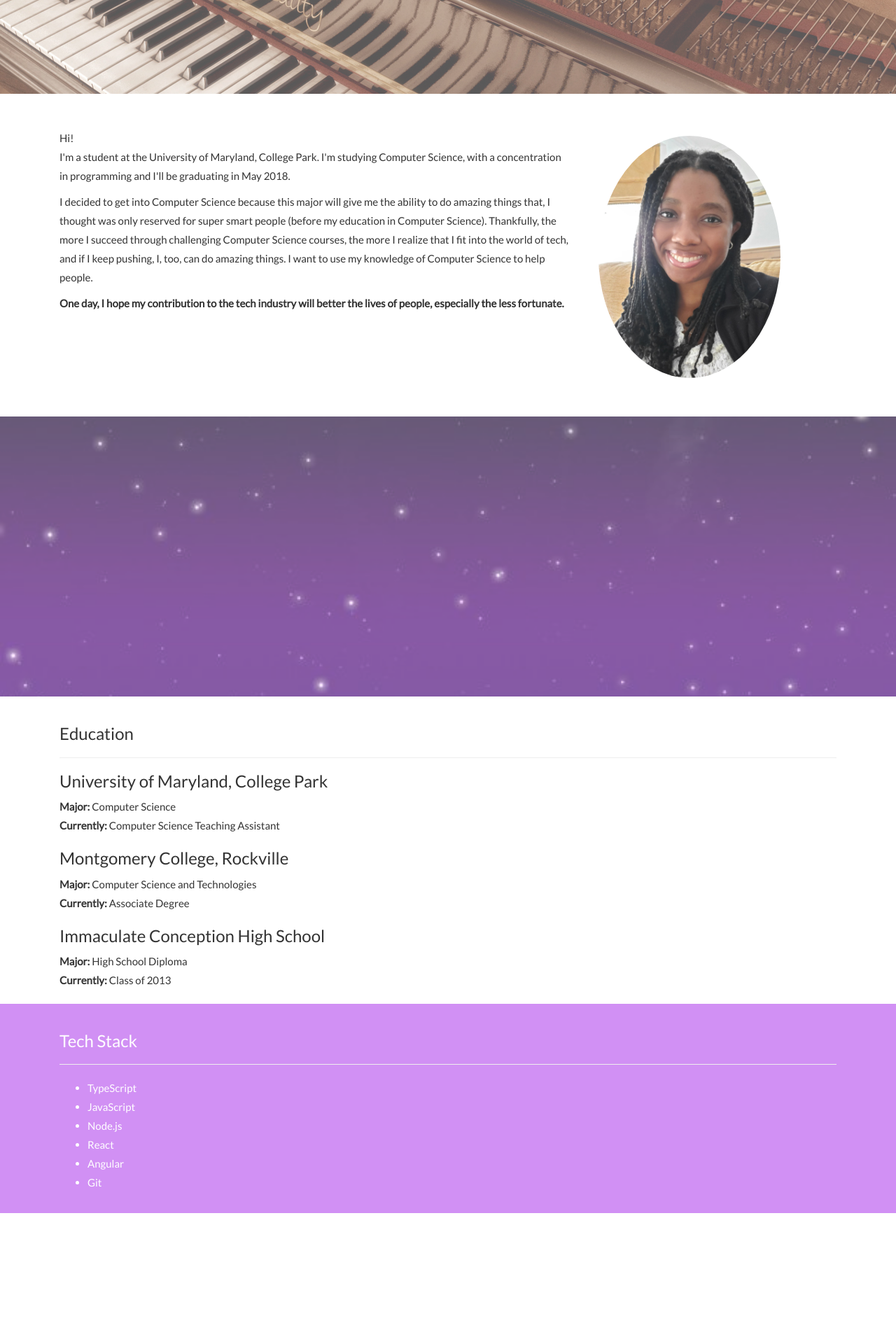
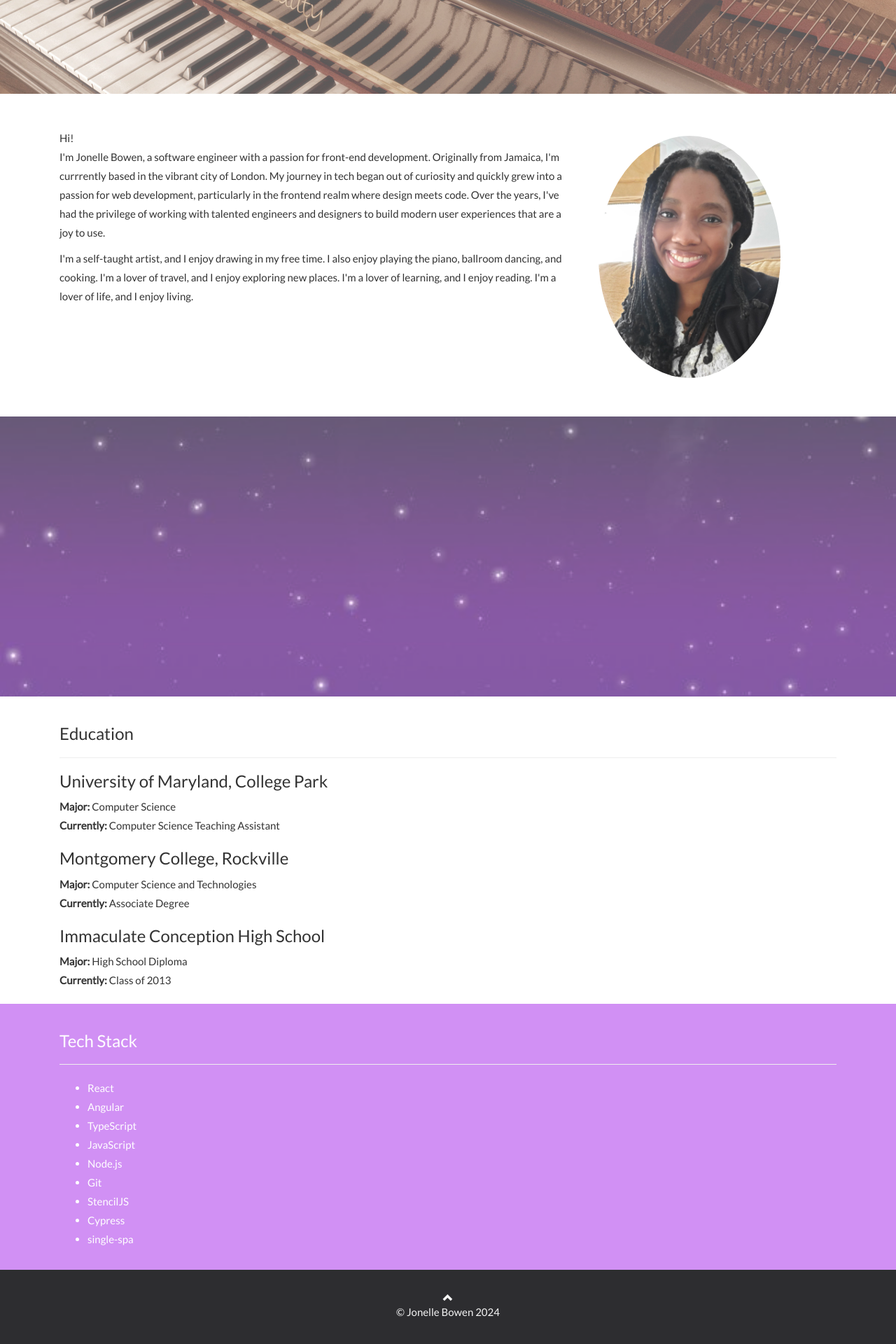
Before and after one commit to jonelleabowen/jonellebowen.github.io, a React (Vite) app in the folder react-app/: page / in a window 1280 px wide. Shown: the part 214-2134 px from the top of the page at 70% size. Before the commit the page ends 1947 px from the top, so only its background shows below. Built offline with nearby package versions, Linux system fonts and the light colour scheme.

Commit message:
feat: added footer

```diff
--- a/react-app/src/App.tsx
+++ b/react-app/src/App.tsx
@@ -2,33 +2,28 @@ import jo_img from './assets/jo.jpg';
 import NavBar from './components/NavBar/NavBar';
 import { eduEntry, tools } from './constants';
 import './App.scss';
+import Footer from './components/Footer/Footer';
 
 function App() {
   const renderIntro = (): JSX.Element => {
     return (
       <>
-        <span> Hi! </span>
         <p>
-          I'm a student at the University of Maryland, College Park. I'm
-          studying Computer Science, with a concentration in programming and
-          I'll be graduating in May 2018.
+          {' '}
+          Hi! <br />
+          I'm Jonelle Bowen, a software engineer with a passion for front-end
+          development. Originally from Jamaica, I'm currrently based in the
+          vibrant city of London. My journey in tech began out of curiosity and
+          quickly grew into a passion for web development, particularly in the
+          frontend realm where design meets code. Over the years, I've had the
+          privilege of working with talented engineers and designers to build
+          modern user experiences that are a joy to use.
         </p>
         <p>
-          I decided to get into Computer Science because this major will give me
-          the ability to do amazing things that, I thought was only reserved for
-          super smart people (before my education in Computer Science).
-          Thankfully, the more I succeed through challenging Computer Science
-          courses, the more I realize that I fit into the world of tech, and if
-          I keep pushing, I, too, can do amazing things. I want to use my
-          knowledge of Computer Science to help people.
-        </p>
-        <p>
-          {' '}
-          <strong>
-            {' '}
-            One day, I hope my contribution to the tech industry will better the
-            lives of people, especially the less fortunate.
-          </strong>
+          I'm a self-taught artist, and I enjoy drawing in my free time. I also
+          enjoy playing the piano, ballroom dancing, and cooking. I'm a lover of
+          travel, and I enjoy exploring new places. I'm a lover of learning, and
+          I enjoy reading. I'm a lover of life, and I enjoy living.
         </p>
       </>
     );
@@ -116,6 +111,8 @@ function App() {
           <div>{renderTools()}</div>
         </div>
       </div>
+      {/* Footer */}
+      <Footer></Footer>
     </div>
   );
 }
--- /dev/null
+++ b/react-app/src/components/Footer/Footer.scss
@@ -0,0 +1,12 @@
+.footer {
+  background-color: #2d2d30;
+  color: #f5f5f5;
+  padding: 32px;
+  display: flex;
+  flex-direction: column;
+  align-items: center;
+}
+
+.up-arrow {
+  cursor: pointer;
+}
--- /dev/null
+++ b/react-app/src/components/Footer/Footer.tsx
@@ -0,0 +1,15 @@
+import './Footer.scss';
+
+function Footer() {
+  return (
+    <footer className="footer">
+      <span
+        className="glyphicon glyphicon-chevron-up up-arrow"
+        onClick={() => window.scrollTo({ top: 0, behavior: 'smooth' })}
+      ></span>
+      <span>&copy; Jonelle Bowen 2024</span>
+    </footer>
+  );
+}
+
+export default Footer;
--- a/react-app/src/constants.ts
+++ b/react-app/src/constants.ts
@@ -1,9 +1,19 @@
 interface Tool {
     name: string;
     icon: string;
-    link: string;
+    link?: string;
 }
 export const tools: Tool[] = [
+    {
+        name: 'React',
+        icon: 'react',
+        link: 'https://reactjs.org/learn'
+    },
+    {
+        name: 'Angular',
+        icon: 'angular',
+        link: 'https://angular.io/'
+    },
     {
         name: 'TypeScript',
         icon: 'typescript',
@@ -19,20 +29,26 @@ export const tools: Tool[] = [
         icon: 'nodejs',
         link: 'https://nodejs.org/'
     },
-    {
-        name: 'React',
-        icon: 'react',
-        link: 'https://reactjs.org/learn'
-    },
-    {
-        name: 'Angular',
-        icon: 'angular',
-        link: 'https://angular.io/'
-    },
+
     {
         name: 'Git',
         icon: 'git',
         link: 'https://git-scm.com/'
+    },
+    {
+        name: 'StencilJS',
+        icon: 'stenciljs',
+        // link: 'https://git-scm.com/'
+    },
+    {
+        name: 'Cypress',
+        icon: 'cypress',
+        // link: 'https://git-scm.com/'
+    },
+    {
+        name: 'single-spa',
+        icon: 'single-spa',
+        // link: 'https://git-scm.com/'
     },
 ]
 
```
